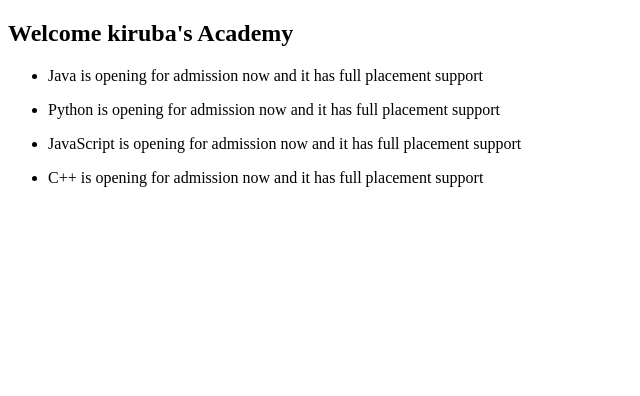
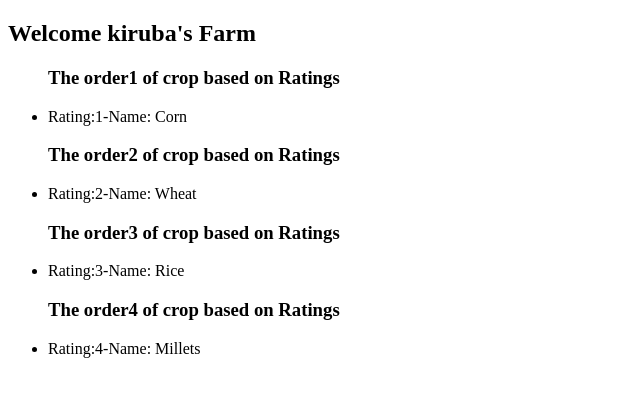
Before and after one commit to kirubasar/react-learning1, a React (Vite) app: page / in a window 1280 px wide. Shown: the top 396 px of the page, without its empty margins (0-640 px from the left). Built offline with nearby package versions, Linux system fonts and the light colour scheme.

Commit message:
Example -3 using array of  object

```diff
--- a/src/App.jsx
+++ b/src/App.jsx
@@ -1,15 +1,23 @@
 import React from 'react'
 import Welcome from './Welcome'
-// functional component & resuable component aca
+// functional component & resuable component eg
 
 const App = () => {
-  const course =["Java","Python","JavaScript","C++"];
+  // using object array
+  const crops = [
+    { id: 1, name: "Corn" },
+    { id: 2, name: "Wheat" },
+    { id: 3, name: "Rice" },
+    { id: 4, name: "Millets" }
+  ];
   return (
     <div>
-      <h2>Welcome kiruba's Academy</h2>
-      {course.map((val,index)=>(
-       <Welcome  key={index} item={val}/>))}
-
+      <h2>Welcome kiruba's Farm</h2>
+      {/* using ul here is correct way and using map to import crops eg3 */}
+    <ul>
+      {crops.map((crop)=>(
+       <Welcome  key={crop.id} id ={crop.id} item={crop.name}/>))}
+    </ul>
     </div>
   )
 }
--- a/src/Welcome.jsx
+++ b/src/Welcome.jsx
@@ -1,10 +1,12 @@
 import React from 'react'
 // functional component and resuable component eg:
-const Welcome =({item}) =>{
+const Welcome =({item, id}) =>{
   return (
-    <div> <ul>
-    <li>{item} is opening for admission now and it has full placement support</li>
-    </ul>
+    <div>
+    {/* not using ul here because ul is used in App.jsx that is correct way*/}
+    <h3>The order{id} of crop based on Ratings</h3>
+    <li> Rating:{id}-Name: {item}</li>
+
     </div>
   )
 }
```
